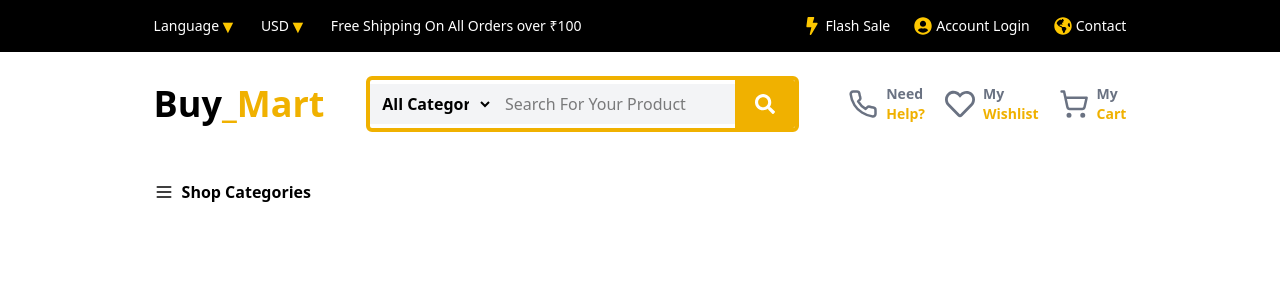
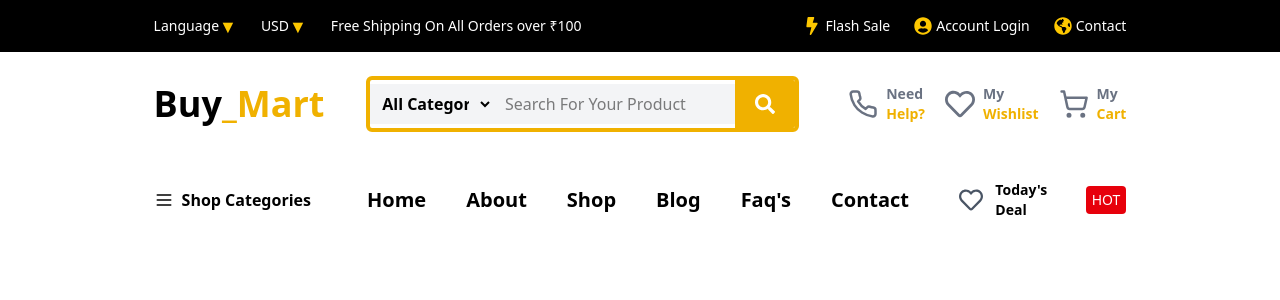
Before and after one commit to NiharikaNeha/Buy_Mart, a React (Vite) app: page / in a window 1280 px wide. Shown: the top 300 px of the page. Built offline with nearby package versions, Linux system fonts and the light colour scheme.

Commit message:
nav updated

```diff
--- a/src/components/Navbar/Navbar.jsx
+++ b/src/components/Navbar/Navbar.jsx
@@ -161,7 +161,11 @@ const Navbar = () => {
           {open && (
             <ul className="absolute top-full left-0 bg-white shadow-md overflow-hidden mt-2 w-full z-40 transition-all duration-300">
               {Categories.map(([label, icon], i) => (
-                <a href="#" key={i} className="flex items-center gap-3 px-4 py-2 border-b last:border-none hover:bg-gray-100">
+                <a
+                  href="#"
+                  key={i}
+                  className="flex items-center gap-3 px-4 py-2 border-b last:border-none hover:bg-gray-100"
+                >
                   <span>{icon}</span>
                   <span>{label}</span>
                 </a>
@@ -169,7 +173,69 @@ const Navbar = () => {
             </ul>
           )}
         </div>
-        <ul className="flex"></ul>
+        <ul className="flex gap-10 w-3/5 nav-menu font-bold">
+          <li>
+            <Link
+              to="/home"
+              className="hover:text-yellow-500 text-xl transition"
+            >
+              Home
+            </Link>
+          </li>
+          <li>
+            <Link
+              to="/about"
+              className="hover:text-yellow-500 text-xl transition"
+            >
+              About
+            </Link>
+          </li>
+          <li>
+            <Link
+              to="/shop"
+              className="hover:text-yellow-500 text-xl transition"
+            >
+              Shop
+            </Link>
+          </li>
+          <li>
+            <Link
+              to="/blog"
+              className="hover:text-yellow-500 text-xl transition"
+            >
+              Blog
+            </Link>
+          </li>
+          <li>
+            <Link
+              to="/faqs"
+              className="hover:text-yellow-500 text-xl transition"
+            >
+              Faq's
+            </Link>
+          </li>
+          <li>
+            <Link
+              to="/contact"
+              className="hover:text-yellow-500 text-xl transition"
+            >
+              Contact
+            </Link>
+          </li>
+        </ul>
+
+        <Link to="/wishlist" className="flex items-center gap-3 hide">
+          <span className="text-2xl text-gray-600 ">
+            <FaRegHeart />
+          </span>
+          <div className="flex items-center gap-2">
+            <span className="font-bold text-sm">Today's Deal</span>
+            <span className="bg-red-600 text-white text-sm px-1.5 pt-1 pb-1 rounded-sm uppercase relative">
+              hot
+            </span>
+          </div>
+        </Link>
+        {menuOpen && <span></span>}
       </div>
     </>
   );
```
